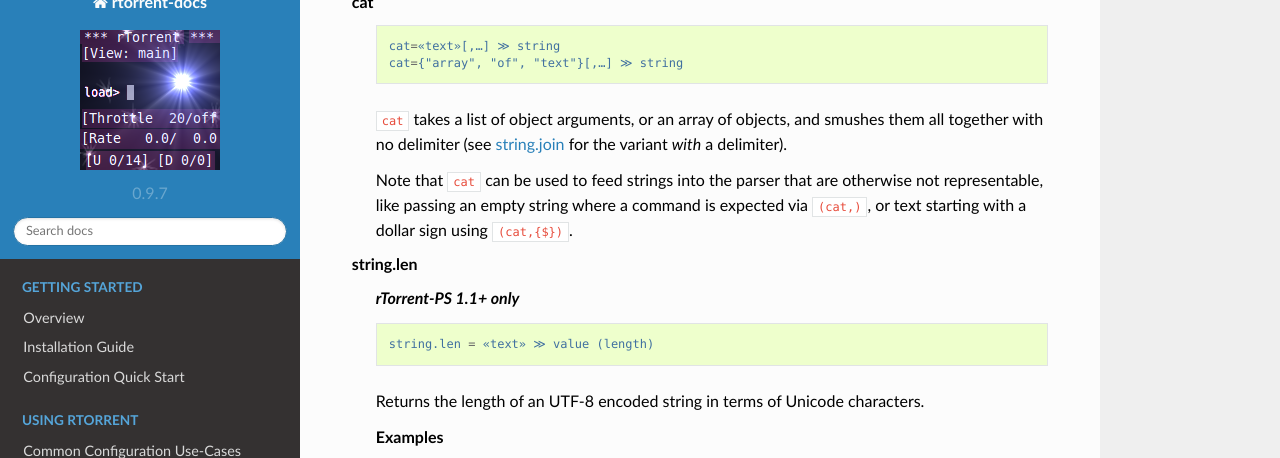
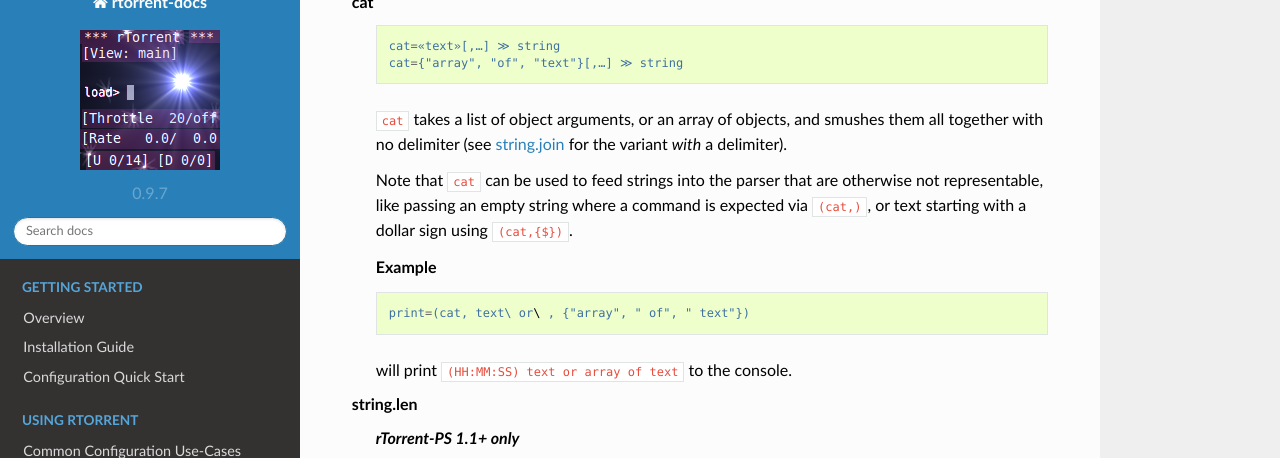
Before and after one commit to rtorrent-community/rtorrent-docs, a Sphinx documentation site: the page built from docs/cmd-ref.rst, in a window 1280 px wide and 900 px high, scrolled down 43616 px, cut to the strip 0-458 px from the top of the window. Built offline with Sphinx 7.4.7 and the Read the Docs theme 2.0.0, drawn with Linux system fonts in a browser that asks for light colours; some of the changed lines change nothing that is shown; some of the changed text lies outside the part shown.

Commit message:
fix Sphinx warnings

```diff
--- a/docs/cmd-ref.rst
+++ b/docs/cmd-ref.rst
@@ -254,4 +254,7 @@
 
 .. include:: include-cmd-stdcfg.rst
 
+
+.. _`auto-scrape.rc`: https://github.com/pyroscope/pyrocore/blob/master/src/pyrocore/data/config/rtorrent.d/auto-scrape.rc#L1
+
 .. END cmd-ref
--- a/docs/include-cmd-items.rst
+++ b/docs/include-cmd-items.rst
@@ -1075,8 +1075,6 @@
 
         **TODO**
 
-
-.. _`auto-scrape.rc`: https://github.com/pyroscope/pyrocore/blob/master/src/pyrocore/data/config/rtorrent.d/auto-scrape.rc
 
 .. _`scrape request`: https://en.wikipedia.org/wiki/Tracker_scrape
 
--- a/docs/include-cmd-scripting.rst
+++ b/docs/include-cmd-scripting.rst
@@ -677,11 +677,11 @@
 
         .. rubric:: Example
 
-            .. code-block:: ini
+        .. code-block:: ini
 
-                print=(cat, text\ or\ , {"array", " of", " text"})
+            print=(cat, text\ or\ , {"array", " of", " text"})
 
-            will print ``(HH:MM:SS) text or array of text`` to the console.
+        will print ``(HH:MM:SS) text or array of text`` to the console.
 
 
     string.len
--- a/docs/include-cmd-stdcfg.rst
+++ b/docs/include-cmd-stdcfg.rst
@@ -198,7 +198,6 @@
         This is a *private* command.
 
 
-.. _`auto-scrape.rc`: https://github.com/pyroscope/pyrocore/blob/master/src/pyrocore/data/config/rtorrent.d/auto-scrape.rc#L1
 .. _`rtorrent.d/categories.rc`: https://github.com/pyroscope/pyrocore/blob/master/src/pyrocore/data/config/rtorrent.d/categories.rc#L1
 .. _`rtorrent.d/theming.rc`: https://github.com/pyroscope/pyrocore/blob/master/src/pyrocore/data/config/rtorrent.d/theming.rc#L1
 .. _`rtorrent.d/autolabel-categories.rc`: https://github.com/pyroscope/pimp-my-box/blob/master/roles/rtorrent-ps/templates/rtorrent/rtorrent.d/autolabel-categories.rc#L5-L7
```
